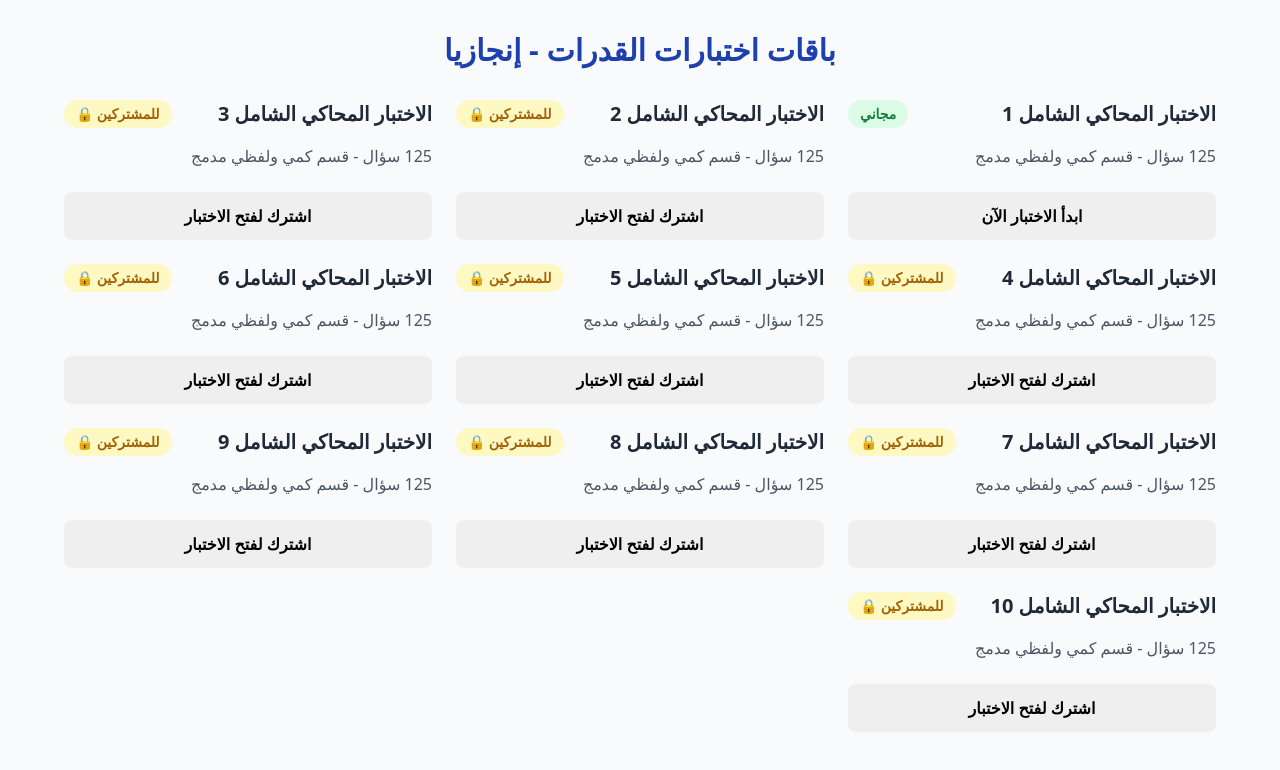
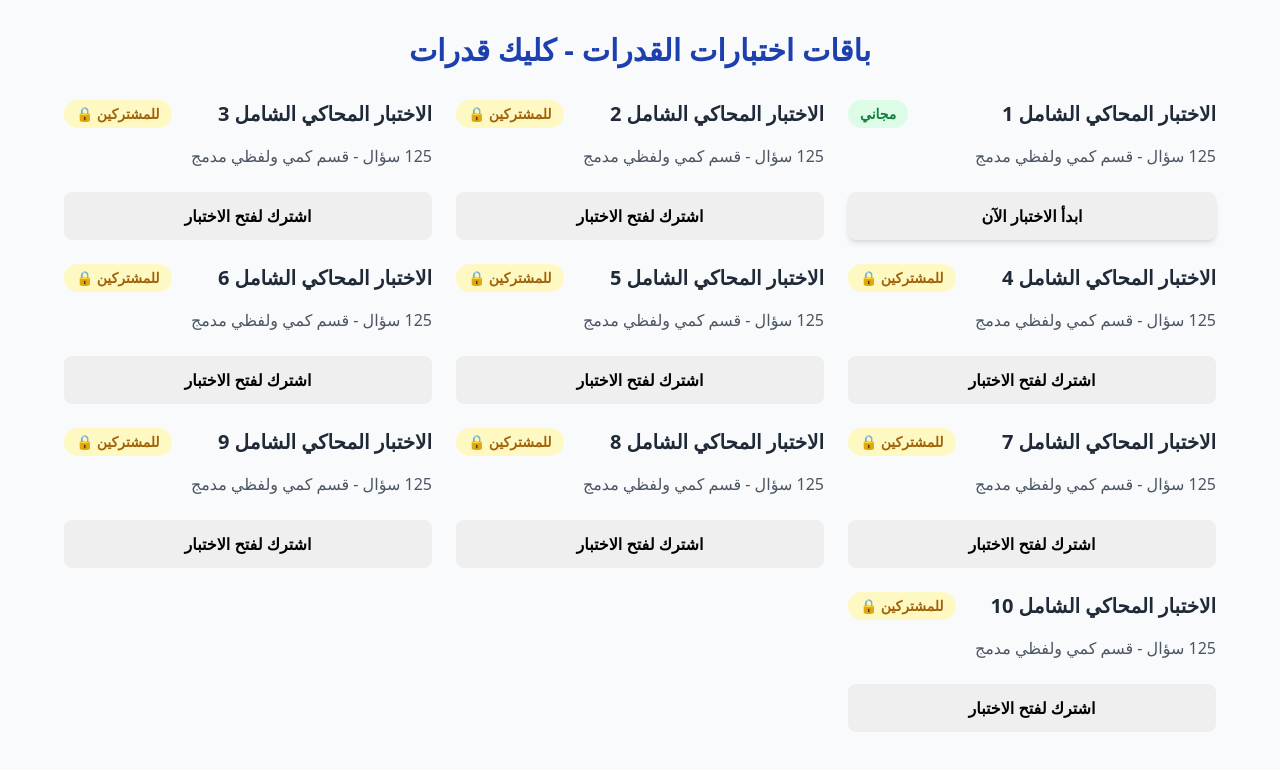
Before and after one commit to engaziasa-lang/engazia-app, a Next.js app: page /qudurat/exams in a window 1280 px wide. Shown: the top 770 px of the page. Built offline with nearby package versions, Linux system fonts and the light colour scheme.

Commit message:
Update ExamsDashboard.tsx

```diff
--- a/app/qudurat/components/ExamsDashboard.tsx
+++ b/app/qudurat/components/ExamsDashboard.tsx
@@ -1,25 +1,31 @@
+// app/qudurat/components/ExamsDashboard.tsx
 'use client';
 import { useState } from 'react';
 import { EXAMS_DATA } from '../lib/examsConfig';
 import questions from '../data/questions.json';
 
 export default function ExamsDashboard() {
+  // حالة اشتراك المستخدم (تكون افتراضياً false، وتتحول لـ true عند الاشتراك الدفعي)
   const [isUserSubscribed, setIsUserSubscribed] = useState(false);
 
   const handleStartExam = (exam: typeof EXAMS_DATA[0]) => {
     if (!exam.isFree && !isUserSubscribed) {
-      alert("هذا الاختبار يتطلب اشتراكاً مميزاً. يرجى الترقية الآن!");
+      alert("🔒 هذا الاختبار يتطلب اشتراكاً مميزاً. يرجى الترقية لفتحه!");
+      // هنا سنقوم لاحقاً بفتح نافذة الدفع أو التوجيه لصفحة سداد الرسوم
       return;
     }
 
+    // سحب الأسئلة المخصصة لهذا الاختبار فقط بنسبة اختلاف 100%
     const currentExamQuestions = questions.slice(exam.startIndex, exam.endIndex);
-    console.log(`بدء ${exam.title} بعدد أسئلة: ${currentExamQuestions.length}`);
+
+    alert(`🎉 جاري البدء في: ${exam.title}\nعدد الأسئلة المجهزة: ${currentExamQuestions.length} سؤالاً`);
+    // هنا لاحقاً سنقوم بتوجيه الطالب إلى صفحة شاشة الاختبار الفعلية وتمرير الأسئلة لها
   };
 
   return (
     <div className="p-8 bg-gray-50 min-h-screen" dir="rtl">
       <h1 className="text-3xl font-bold text-center mb-8 text-blue-800">
-        باقات اختبارات القدرات - إنجازيا
+        باقات اختبارات القدرات - كليك قدرات
       </h1>
 
       <div className="grid grid-cols-1 md:grid-cols-2 lg:grid-cols-3 gap-6 max-w-6xl mx-auto">
@@ -47,9 +53,9 @@ export default function ExamsDashboard() {
 
             <button
               onClick={() => handleStartExam(exam)}
-              className={`w-full py-3 rounded-lg font-bold text-white transition-colors ${
+              className={`w-full py-3 rounded-lg font-bold text-white transition-colors cursor-pointer ${
                 exam.isFree || isUserSubscribed
-                  ? 'bg-blue-600 hover:bg-blue-700'
+                  ? 'bg-blue-600 hover:bg-blue-700 shadow-md'
                   : 'bg-gray-400 hover:bg-gray-500'
               }`}
             >
```
